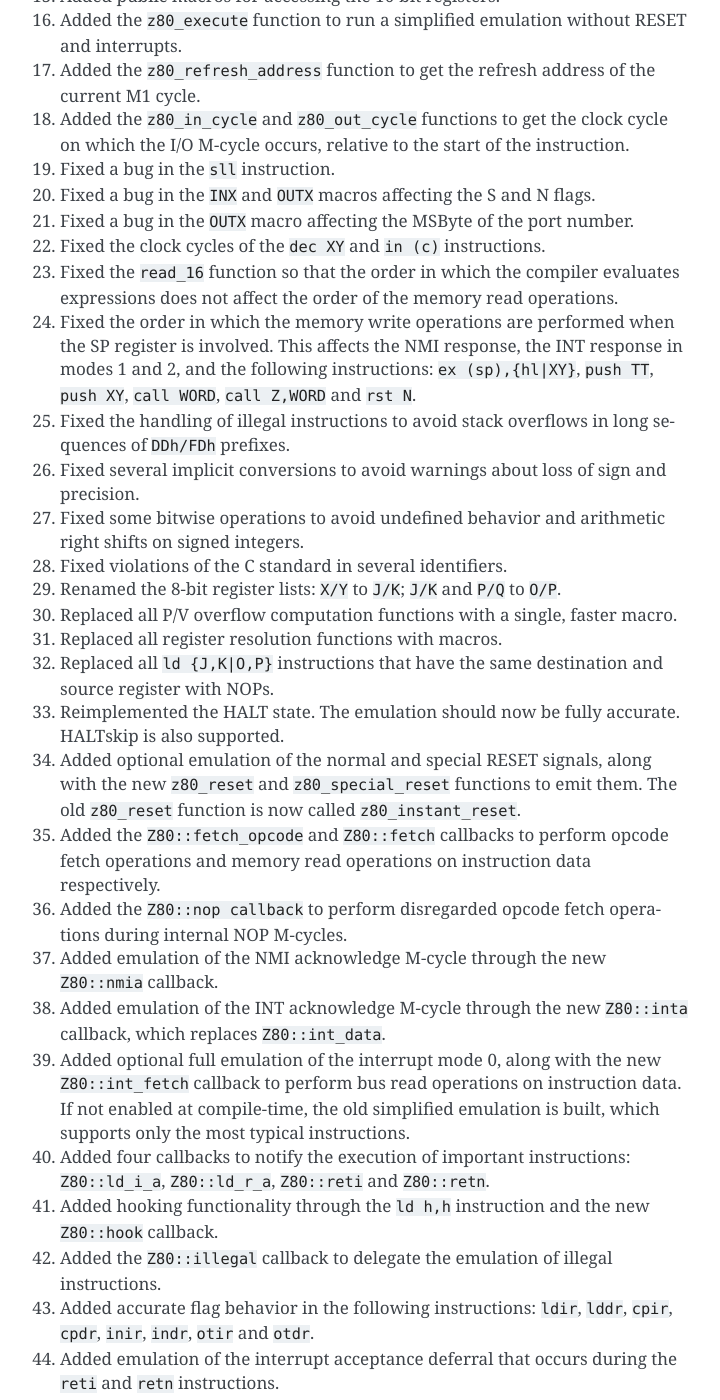
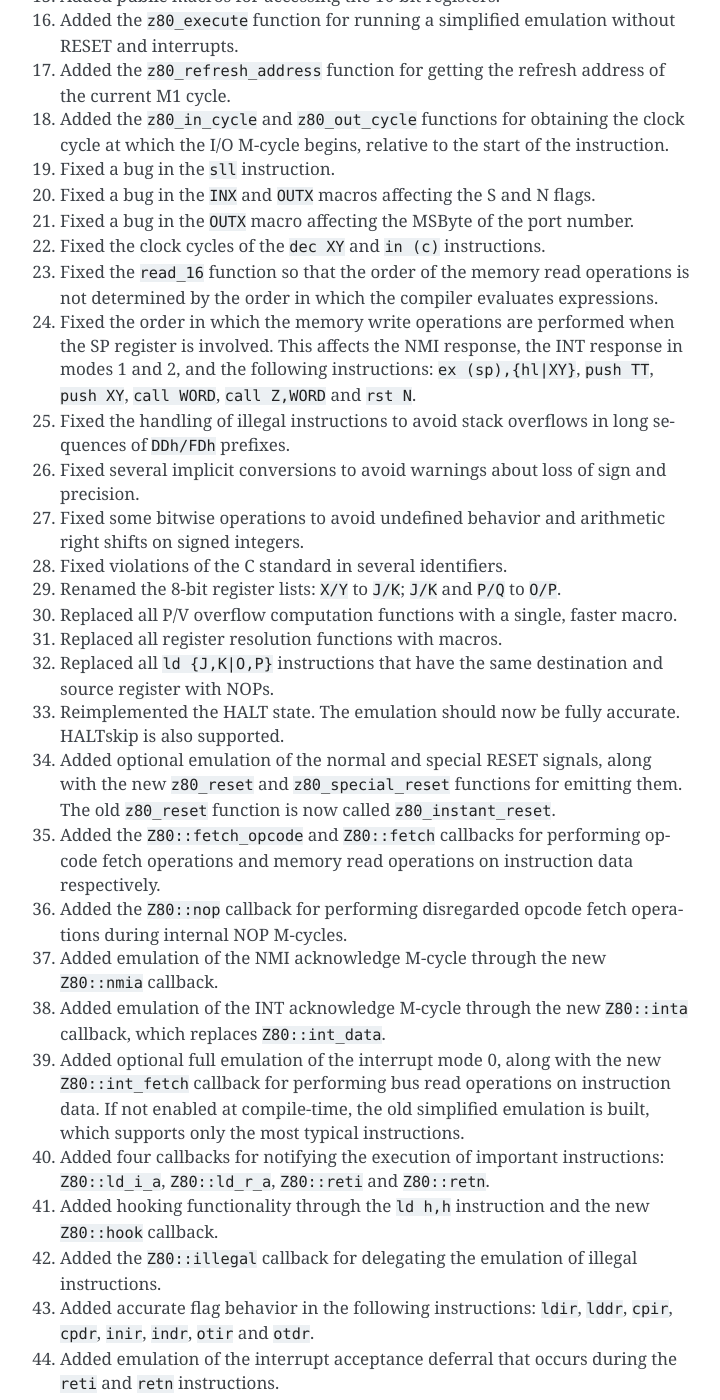
Before and after one commit to redcode/Z80, a Sphinx documentation site: the page built from documentation/VersionHistory.rst, in a window 1280 px wide and 1400 px high, scrolled down 663 px. Shown: the whole window, without its empty margins (390-1110 px from the left). Built offline with Sphinx 7.4.7, drawn with Linux system fonts in a browser that asks for light colours.

Commit message:
Version history / Change log.

```diff
--- a/documentation/VersionHistory.rst
+++ b/documentation/VersionHistory.rst
@@ -24,14 +24,14 @@ Changes:
 13. Added public macros for checking the library version.
 14. Added public macros with bit masks for working with flags.
 15. Added public macros for accessing the 16-bit registers.
-16. Added the ``z80_execute`` function to run a simplified emulation without RESET and interrupts.
-17. Added the ``z80_refresh_address`` function to get the refresh address of the current M1 cycle.
-18. Added the ``z80_in_cycle`` and ``z80_out_cycle`` functions to get the clock cycle on which the I/O M-cycle occurs, relative to the start of the instruction.
+16. Added the ``z80_execute`` function for running a simplified emulation without RESET and interrupts.
+17. Added the ``z80_refresh_address`` function for getting the refresh address of the current M1 cycle.
+18. Added the ``z80_in_cycle`` and ``z80_out_cycle`` functions for obtaining the clock cycle at which the I/O M-cycle begins, relative to the start of the instruction.
 19. Fixed a bug in the ``sll`` instruction.
 20. Fixed a bug in the ``INX`` and ``OUTX`` macros affecting the S and N flags.
 21. Fixed a bug in the ``OUTX`` macro affecting the MSByte of the port number.
 22. Fixed the clock cycles of the ``dec XY`` and ``in (c)`` instructions.
-23. Fixed the ``read_16`` function so that the order in which the compiler evaluates expressions does not affect the order of the memory read operations.
+23. Fixed the ``read_16`` function so that the order of the memory read operations is not determined by the order in which the compiler evaluates expressions.
 24. Fixed the order in which the memory write operations are performed when the SP register is involved. This affects the NMI response, the INT response in modes 1 and 2, and the following instructions: ``ex (sp),{hl|XY}``, ``push TT``, ``push XY``, ``call WORD``, ``call Z,WORD`` and ``rst N``.
 25. Fixed the handling of illegal instructions to avoid stack overflows in long sequences of ``DDh/FDh`` prefixes.
 26. Fixed several implicit conversions to avoid warnings about loss of sign and precision.
@@ -42,15 +42,15 @@ Changes:
 31. Replaced all register resolution functions with macros.
 32. Replaced all ``ld {J,K|O,P}`` instructions that have the same destination and source register with NOPs.
 33. Reimplemented the HALT state. The emulation should now be fully accurate. HALTskip is also supported.
-34. Added optional emulation of the normal and special RESET signals, along with the new ``z80_reset`` and ``z80_special_reset`` functions to emit them. The old ``z80_reset`` function is now called ``z80_instant_reset``.
-35. Added the ``Z80::fetch_opcode`` and ``Z80::fetch`` callbacks to perform opcode fetch operations and memory read operations on instruction data respectively.
-36. Added the ``Z80::nop callback`` to perform disregarded opcode fetch operations during internal NOP M-cycles.
+34. Added optional emulation of the normal and special RESET signals, along with the new ``z80_reset`` and ``z80_special_reset`` functions for emitting them. The old ``z80_reset`` function is now called ``z80_instant_reset``.
+35. Added the ``Z80::fetch_opcode`` and ``Z80::fetch`` callbacks for performing opcode fetch operations and memory read operations on instruction data respectively.
+36. Added the ``Z80::nop`` callback for performing disregarded opcode fetch operations during internal NOP M-cycles.
 37. Added emulation of the NMI acknowledge M-cycle through the new ``Z80::nmia`` callback.
 38. Added emulation of the INT acknowledge M-cycle through the new ``Z80::inta`` callback, which replaces ``Z80::int_data``.
-39. Added optional full emulation of the interrupt mode 0, along with the new ``Z80::int_fetch`` callback to perform bus read operations on instruction data. If not enabled at compile-time, the old simplified emulation is built, which supports only the most typical instructions.
-40. Added four callbacks to notify the execution of important instructions: ``Z80::ld_i_a``, ``Z80::ld_r_a``, ``Z80::reti`` and ``Z80::retn``.
+39. Added optional full emulation of the interrupt mode 0, along with the new ``Z80::int_fetch`` callback for performing bus read operations on instruction data. If not enabled at compile-time, the old simplified emulation is built, which supports only the most typical instructions.
+40. Added four callbacks for notifying the execution of important instructions: ``Z80::ld_i_a``, ``Z80::ld_r_a``, ``Z80::reti`` and ``Z80::retn``.
 41. Added hooking functionality through the ``ld h,h`` instruction and the new ``Z80::hook`` callback.
-42. Added the ``Z80::illegal`` callback to delegate the emulation of illegal instructions.
+42. Added the ``Z80::illegal`` callback for delegating the emulation of illegal instructions.
 43. Added accurate flag behavior in the following instructions: ``ldir``, ``lddr``, ``cpir``, ``cpdr``, ``inir``, ``indr``, ``otir`` and ``otdr``.
 44. Added emulation of the interrupt acceptance deferral that occurs during the ``reti`` and ``retn`` instructions.
 45. Added MEMPTR emulation. The ``bit N,(hl)`` instruction now produces a correct value of F.
```
Also changed, not shown: 1 other file.
